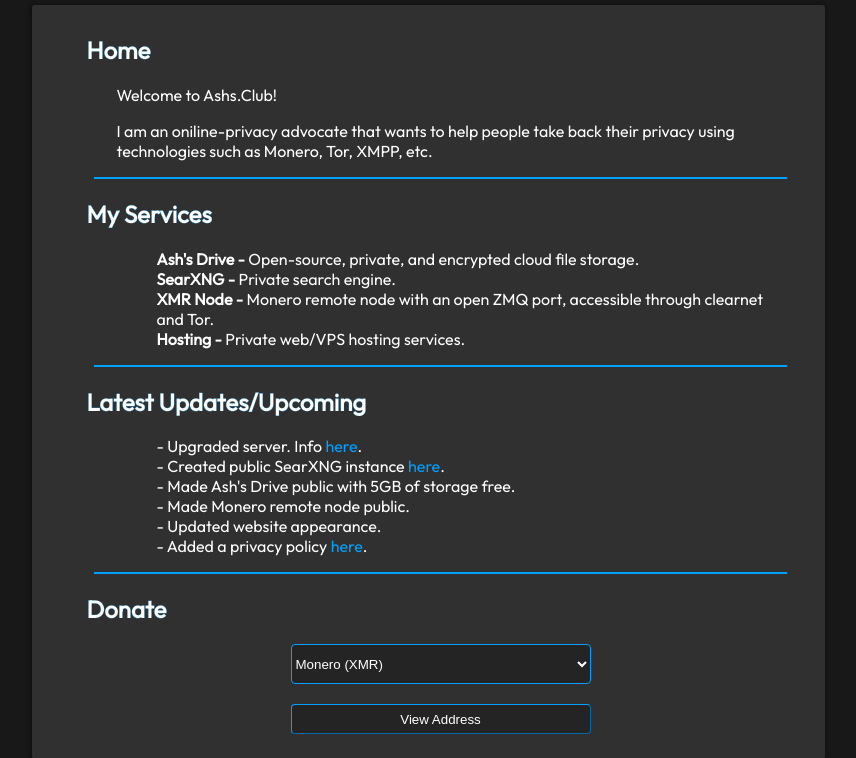
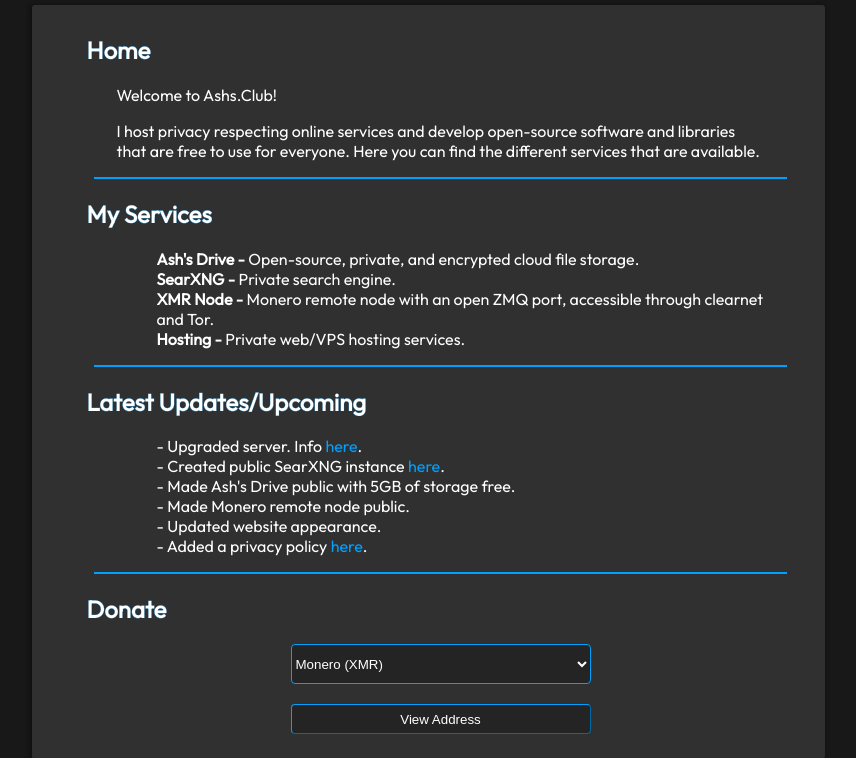
Before and after one commit to Ashintosh/ashs.club, a PHP site: page / in a window 1280 px wide. Shown: the part 95-853 px from the top of the page, without its empty margins (212-1068 px from the left). Run offline with PHP 8.4, Linux system fonts and the light colour scheme.

Commit message:
Changes website description and updated hosting page.

```diff
--- a/contact/index.html
+++ b/contact/index.html
@@ -4,7 +4,7 @@
         <title>Ash's Club - Contact</title>
 
         <meta charset="UTF-8">
-        <meta name="description" content="I am an oniline-privacy advocate that wants to help people take back their privacy using technologies such as Monero, Tor, XMPP, etc.">
+        <meta name="description" content="I host privacy respecting online services and develop open-source software and libraries that are free to use for everyone. Here you can find the different services that are available.">
         <meta name="keywords" content="AshClub, Monero, Anonymous, Security">
         <meta name="author" content="Ash's Club">
         <meta name="viewport" content="width=device-width, initial-scale=1.0">
--- a/donate-address/index.php
+++ b/donate-address/index.php
@@ -31,7 +31,7 @@
         <title>Ash's Club - Donate</title>
 
         <meta charset="UTF-8">
-        <meta name="description" content="I am an oniline-privacy advocate that wants to help people take back their privacy using technologies such as Monero, Tor, XMPP, etc.">
+        <meta name="description" content="I host privacy respecting online services and develop open-source software and libraries that are free to use for everyone. Here you can find the different services that are available.">
         <meta name="keywords" content="AshClub, Monero, Anonymous, Security">
         <meta name="author" content="Ash's Club">
         <meta name="viewport" content="width=device-width, initial-scale=1.0">
--- a/hosting/index.html
+++ b/hosting/index.html
@@ -4,7 +4,7 @@
         <title>Ash's Club - Hosting</title>
 
         <meta charset="UTF-8">
-        <meta name="description" content="I am an oniline-privacy advocate that wants to help people take back their privacy using technologies such as Monero, Tor, XMPP, etc.">
+        <meta name="description" content="I host privacy respecting online services and develop open-source software and libraries that are free to use for everyone. Here you can find the different services that are available.">
         <meta name="keywords" content="AshClub, Monero, Anonymous, Security">
         <meta name="author" content="Ash's Club">
         <meta name="viewport" content="width=device-width, initial-scale=1.0">
@@ -48,6 +48,7 @@
                         <p>
                             Contact us <a href="../contact/">here</a> to see if you are eligible for my hosting services.
                         </p>
+                        <p class="red">Hosting services are currently unavailable at this time.</p>
                     </div>
                 </div>
                 <hr>
--- a/index.html
+++ b/index.html
@@ -4,7 +4,7 @@
         <title>Ash's Club - Home</title>
 
         <meta charset="UTF-8">
-        <meta name="description" content="I am an oniline-privacy advocate that wants to help people take back their privacy using technologies such as Monero, Tor, XMPP, etc.">
+        <meta name="description" content="I host privacy respecting online services and develop open-source software and libraries that are free to use for everyone. Here you can find the different services that are available.">
         <meta name="keywords" content="AshClub, Monero, Anonymous, Security">
         <meta name="author" content="Ash's Club">
         <meta name="viewport" content="width=device-width, initial-scale=1">
@@ -44,8 +44,8 @@
                     <div class="page-content">
                         <p>Welcome to Ashs.Club!</p>
                         <p>
-                            I am an oniline-privacy advocate that wants to help people take back their privacy using technologies
-                            such as Monero, Tor, XMPP, etc.
+                            I host privacy respecting online services and develop open-source software and libraries
+                            that are free to use for everyone. Here you can find the different services that are available.
                         </p>
                     </div>
                 </div>
--- a/legal/privacy-policy/index.html
+++ b/legal/privacy-policy/index.html
@@ -4,7 +4,7 @@
                 <title>Ash's Club - Privacy Policy</title>
 
                 <meta charset="UTF-8">
-                <meta name="description" content="I am an oniline-privacy advocate that wants to help people take back their privacy using technologies such as Monero, Tor, XMPP, etc.">
+                <meta name="description" content="I host privacy respecting online services and develop open-source software and libraries that are free to use for everyone. Here you can find the different services that are available.">
                 <meta name="keywords" content="AshClub, Monero, Anonymous, Security">
                 <meta name="author" content="Ash's Club">
                 <meta name="viewport" content="width=device-width, initial-scale=1.0">
--- a/searxng/index.html
+++ b/searxng/index.html
@@ -4,7 +4,7 @@
         <title>Ash's Club - SearXNG</title>
 
         <meta charset="UTF-8">
-        <meta name="description" content="I am an oniline-privacy advocate that wants to help people take back their privacy using technologies such as Monero, Tor, XMPP, etc.">
+        <meta name="description" content="I host privacy respecting online services and develop open-source software and libraries that are free to use for everyone. Here you can find the different services that are available.">
         <meta name="keywords" content="AshClub, Monero, Anonymous, Security">
         <meta name="author" content="Ash's Club">
         <meta name="viewport" content="width=device-width, initial-scale=1.0">
--- a/static/css/styles.css
+++ b/static/css/styles.css
@@ -27,6 +27,9 @@
 	margin: 0;
 	padding: 0;
 	width: 100%;
+}
+.red {
+	color: red;
 }
 .header .logo
 {
--- a/xmrnode/index.html
+++ b/xmrnode/index.html
@@ -4,7 +4,7 @@
         <title>Ash's Club - XMR Node</title>
 
         <meta charset="UTF-8">
-        <meta name="description" content="I am an oniline-privacy advocate that wants to help people take back their privacy using technologies such as Monero, Tor, XMPP, etc.">
+        <meta name="description" content="I host privacy respecting online services and develop open-source software and libraries that are free to use for everyone. Here you can find the different services that are available.">
         <meta name="keywords" content="AshClub, Monero, Anonymous, Security">
         <meta name="author" content="Ash's Club">
         <meta name="viewport" content="width=device-width, initial-scale=1.0">
```
